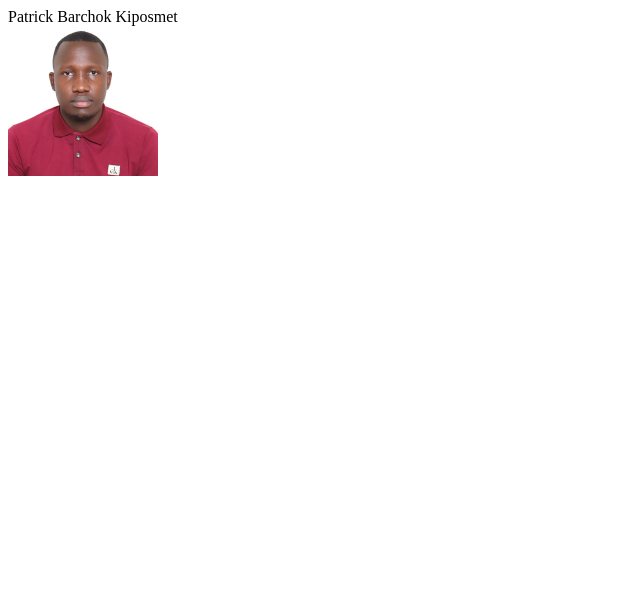
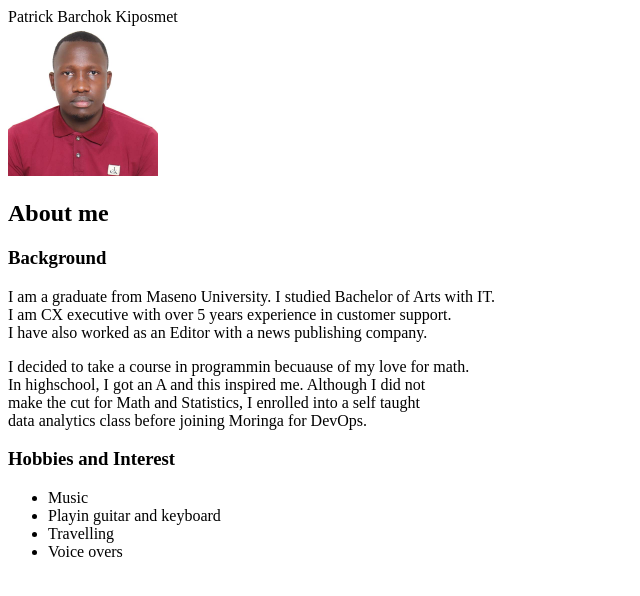
Before and after one commit to Barchok-Kiposmet/Moringa-Projects, a plain HTML site: page Week-1/Portfolio.html in a window 1280 px wide. Shown: the whole page, without its empty margins (0-640 px from the left). Drawn offline with Linux system fonts and the light colour scheme.

Commit message:
Added background and hobbies

```diff
--- a/Week-1/Portfolio.html
+++ b/Week-1/Portfolio.html
@@ -3,4 +3,28 @@
     <head>Patrick Barchok Kiposmet</head> <br>
 
     <img src="patrick.jpg" width="150" height="150">
+
+        <body>
+            <h2>About me</menu></h2>
+                <h3>Background</h3>
+
+                    <p>I am a graduate from Maseno University. I studied Bachelor of Arts with IT.
+                        <br> I am CX executive with over 5 years experience in customer support.
+                        <br>    I have also worked as an Editor with a news publishing company.</p>
+                    <p>I decided to take a course in programmin becuause of my love for math.
+                        <br> In highschool, I got an A and this inspired me. Although I did not
+                        <br>make the cut for Math and Statistics, I enrolled into a self taught
+                        <br> data analytics class before joining Moringa for DevOps. </p>
+
+                <h3>Hobbies and Interest</h3>
+                    <p>
+                        <ul>
+                            <li>Music</li>
+                            <li>Playin guitar and keyboard</li>
+                            <li>Travelling</li>
+                            <li>Voice overs</li>
+                        </ul>
+                    </p>
+                <h3></h3>
+        </body>
 </html>
```
